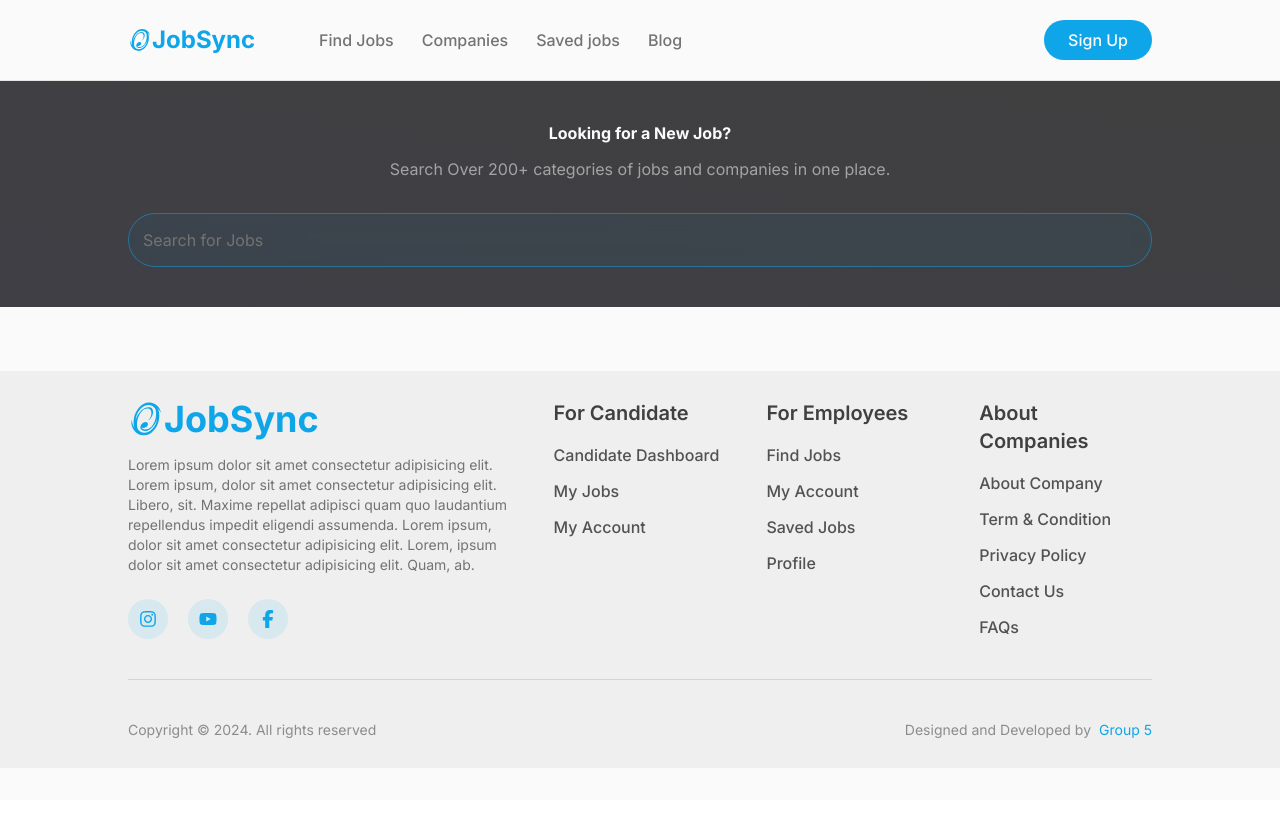
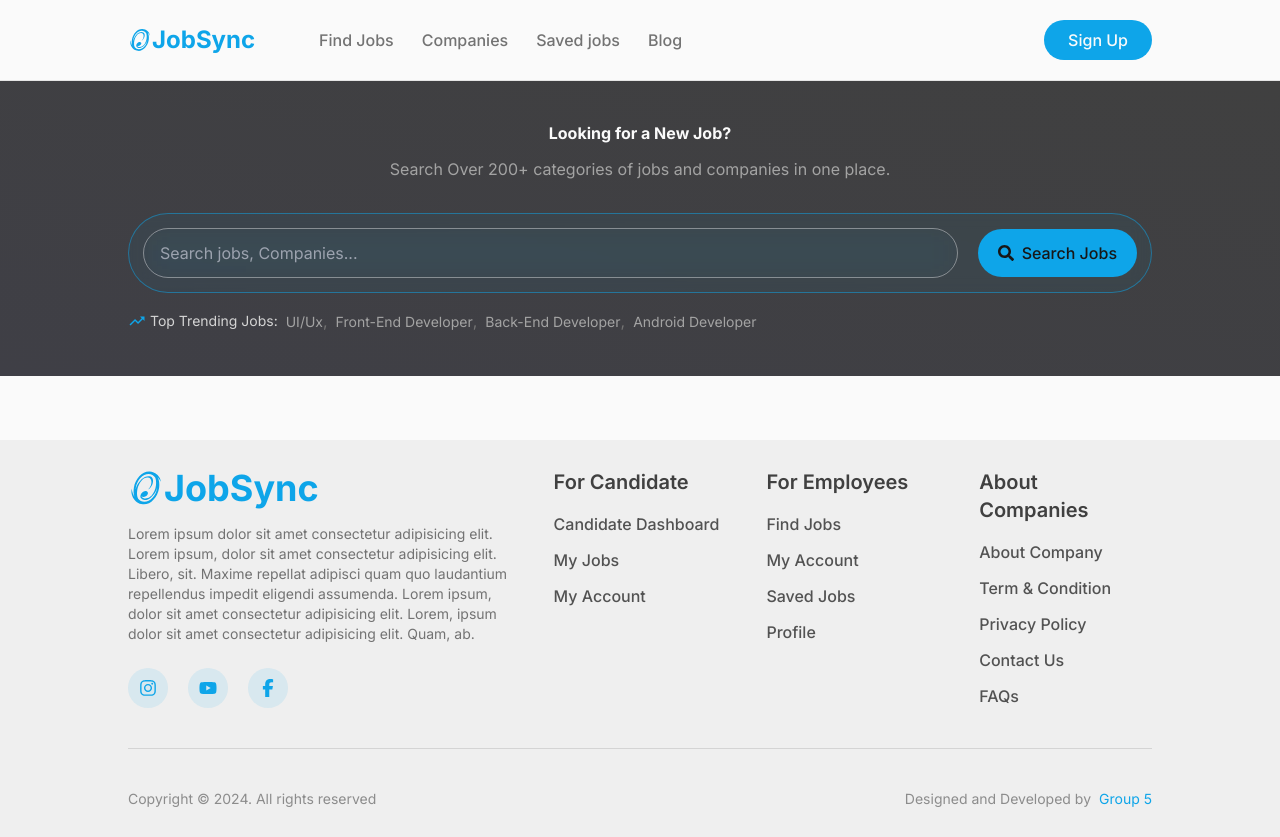
Before and after one commit to arkavidia-academya-WSE-2025/jobseeker-reactjs, a React (Vite) app in the folder fe-arkavidia/: page / in a window 1280 px wide. Before the commit the page ends 800 px from the top, so only its background shows below. Built offline with nearby package versions, Linux system fonts and the light colour scheme.

Commit message:
feat: Added search bar and trending topics section to Hero component

```diff
--- a/fe-arkavidia/src/components/pages/home/hero/Hero.jsx
+++ b/fe-arkavidia/src/components/pages/home/hero/Hero.jsx
@@ -1,5 +1,8 @@
 import React from "react";
 import Layout from "../../../layout/Layout";
+import { Link } from "react-router-dom";
+import { FaSearch } from "react-icons/fa";
+import { MdTrendingUp } from "react-icons/md";
 
 const Hero = () => {
   return (
@@ -18,9 +21,55 @@ const Hero = () => {
         <div className="space-y-4 w-full">
           {/*Search Section */}
           <div className="w-full p-3.5 flex items-center justify-between gap-5 flex-wrap bg-sky-500/5 md:rounded-full rounded-xl border border-sky-500/50 backdrop-blur">
-            Search for Jobs
+            <div className="flex-1">
+              <input
+                type="text"
+                placeholder="Search jobs, Companies..."
+                className="w-full px-4 py-3 rounded-full text-base text-neutral-50 font-normal bg-transparent backdrop-blur-lg border border-neutral-50/40
+                outline-none focus:border-sky-500/40 focus:outline-none ease-in-out duration-300"
+              />
+            </div>
+            <button
+              className="md:w-fit w-full px-5 py-3 rounded-full text-base text-neutral-900 font-medium
+             bg-sky-500 hover:bg-sky-600 flex items-center justify-center gap-x-2 ease-in-out duration-300"
+            >
+              <FaSearch />
+              Search Jobs
+            </button>
           </div>
           {/*Trending Topic Section */}
+          <div className="w-full inline-flex items-center gap-x-2">
+            <div className="flex items-center gap-x-1 5">
+              <MdTrendingUp className="text-lg text-sky-500" />
+              <p className="text-sm text-neutral-300">Top Trending Jobs:</p>
+            </div>
+
+            <div className="flex items-center gap-x-2 flex-wrap">
+              <div>
+                <Link className="text-sm font-normal text-neutral-400 hover:text-sky-500 ease-in-out duration-300">
+                  UI/Ux
+                </Link>
+                ,
+              </div>
+              <div>
+                <Link className="text-sm font-normal text-neutral-400 hover:text-sky-500 ease-in-out duration-300">
+                  Front-End Developer
+                </Link>
+                ,
+              </div>
+              <div>
+                <Link className="text-sm font-normal text-neutral-400 hover:text-sky-500 ease-in-out duration-300">
+                  Back-End Developer
+                </Link>
+                ,
+              </div>
+              <div>
+                <Link className="text-sm font-normal text-neutral-400 hover:text-sky-500 ease-in-out duration-300">
+                  Android Developer
+                </Link>
+              </div>
+            </div>
+          </div>
         </div>
       </div>
     </Layout>
```
